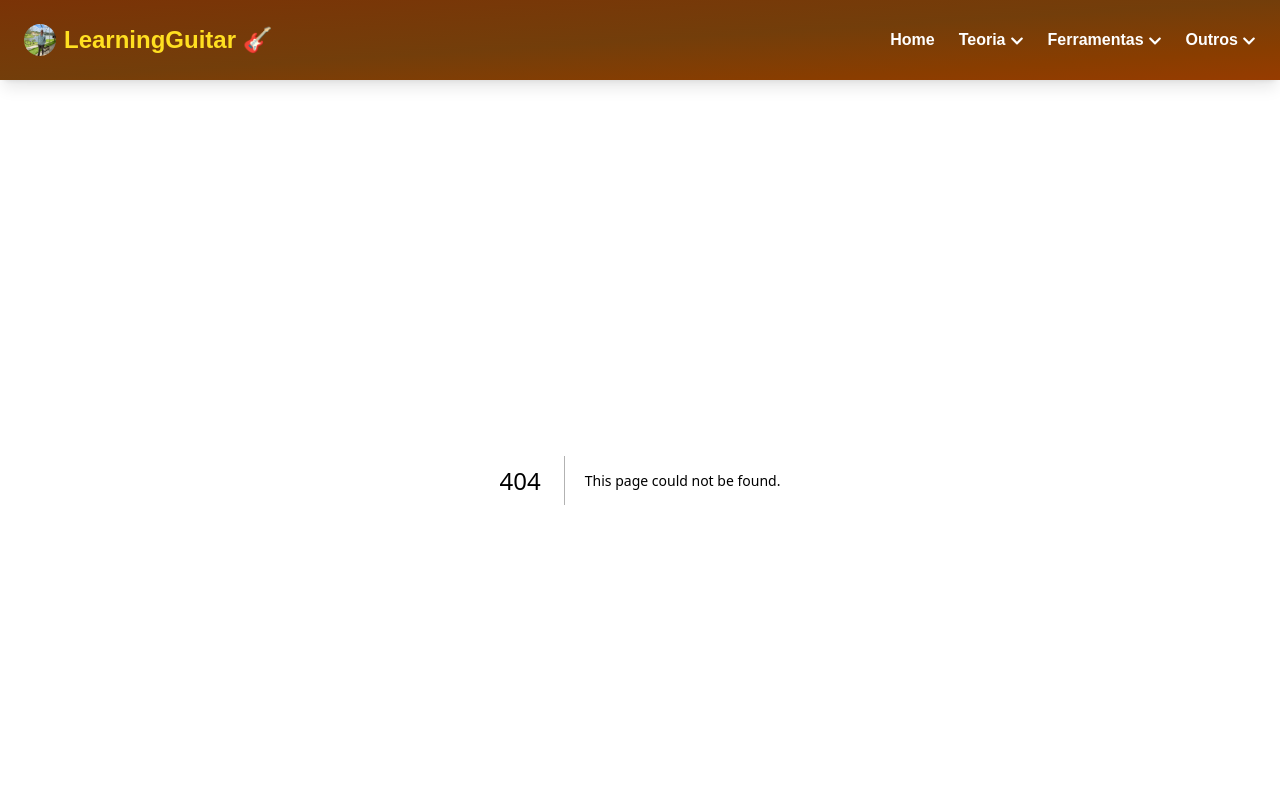
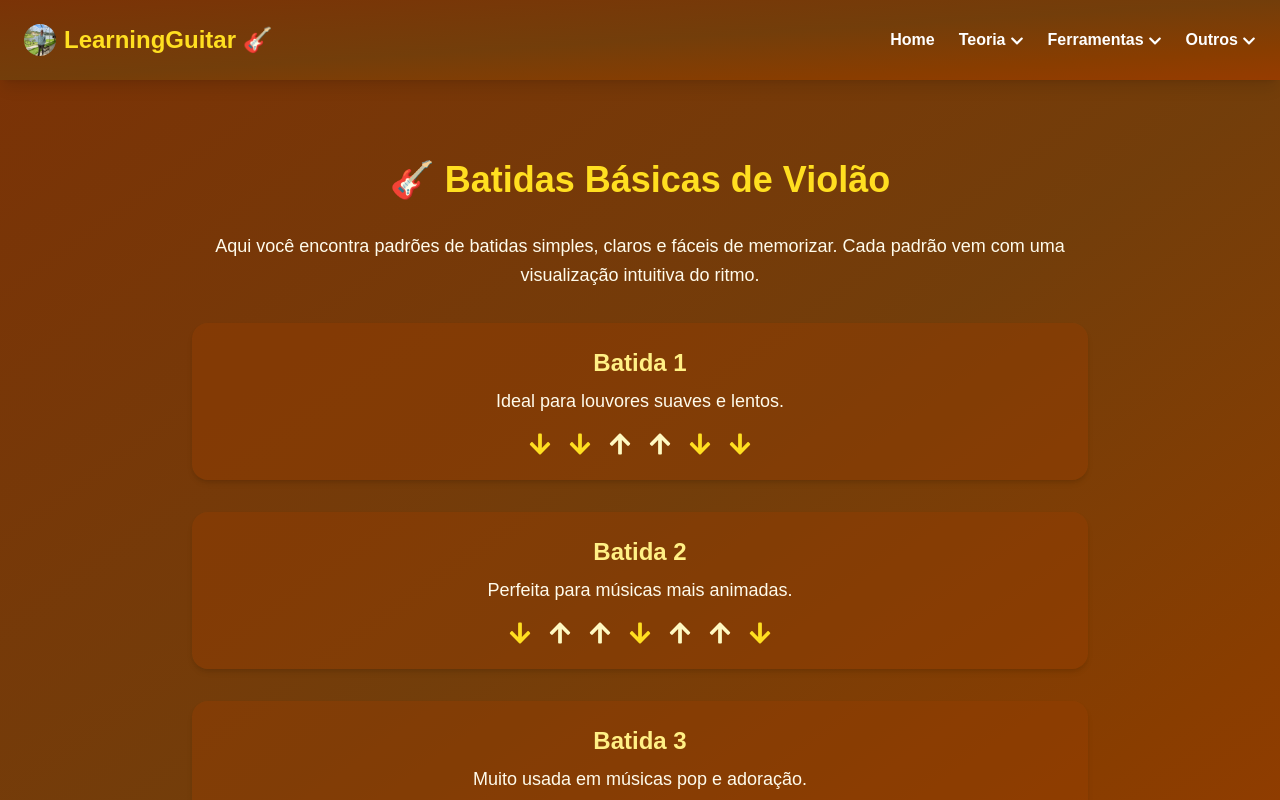
Before and after one commit to robsonalbuquerquedev/learningguitar, a Next.js app: page /batidas-basicas in a window 1280 px wide. Before the commit this address had no page. Shown: the top 800 px of the page. Built offline with nearby package versions, Linux system fonts and the light colour scheme.

Commit message:
feat: adicionar rota batidas-basicas

```diff
--- /dev/null
+++ b/src/app/batidas-basicas/page.tsx
@@ -0,0 +1,63 @@
+"use client";
+
+import { FaArrowDown, FaArrowUp } from "react-icons/fa";
+
+export default function BatidasBasicas() {
+    const batidas = [
+        {
+            nome: "Batida 1",
+            padrao: ["down", "down", "up", "up", "down", "down"],
+            descricao: "Ideal para louvores suaves e lentos.",
+        },
+        {
+            nome: "Batida 2",
+            padrao: ["down", "up", "up", "down", "up", "up", "down"],
+            descricao: "Perfeita para músicas mais animadas.",
+        },
+        {
+            nome: "Batida 3",
+            padrao: ["down", "down", "up", "down", "up", "down", "down"],
+            descricao: "Muito usada em músicas pop e adoração.",
+        },
+    ];
+
+    return (
+        <main className="min-h-screen bg-gradient-to-br from-amber-900 via-yellow-900 to-amber-800 text-amber-50 py-20 px-6">
+            <div className="max-w-4xl mx-auto space-y-8">
+
+                <h1 className="text-3xl sm:text-4xl font-bold text-center text-yellow-300">
+                    🎸 Batidas Básicas de Violão
+                </h1>
+
+                <p className="text-lg leading-relaxed text-center">
+                    Aqui você encontra padrões de batidas simples, claros e fáceis de memorizar.
+                    Cada padrão vem com uma visualização intuitiva do ritmo.
+                </p>
+
+                {batidas.map((batida, index) => (
+                    <div
+                        key={index}
+                        className="bg-amber-800/40 p-6 rounded-2xl shadow-md text-center"
+                    >
+                        <h2 className="text-2xl font-semibold text-yellow-200 mb-2">{batida.nome}</h2>
+                        <p className="text-lg leading-relaxed mb-4">{batida.descricao}</p>
+                        <div className="flex justify-center gap-4 text-2xl">
+                            {batida.padrao.map((mov, i) =>
+                                mov === "down" ? (
+                                    <FaArrowDown key={i} className="text-yellow-300" />
+                                ) : (
+                                    <FaArrowUp key={i} className="text-yellow-100" />
+                                )
+                            )}
+                        </div>
+                    </div>
+                ))}
+
+                <p className="text-center text-sm text-amber-200 mt-6">
+                    💡 Dica: pratique cada padrão lentamente, contando os tempos, e depois aumente a velocidade.
+                </p>
+
+            </div>
+        </main>
+    );
+}
```
